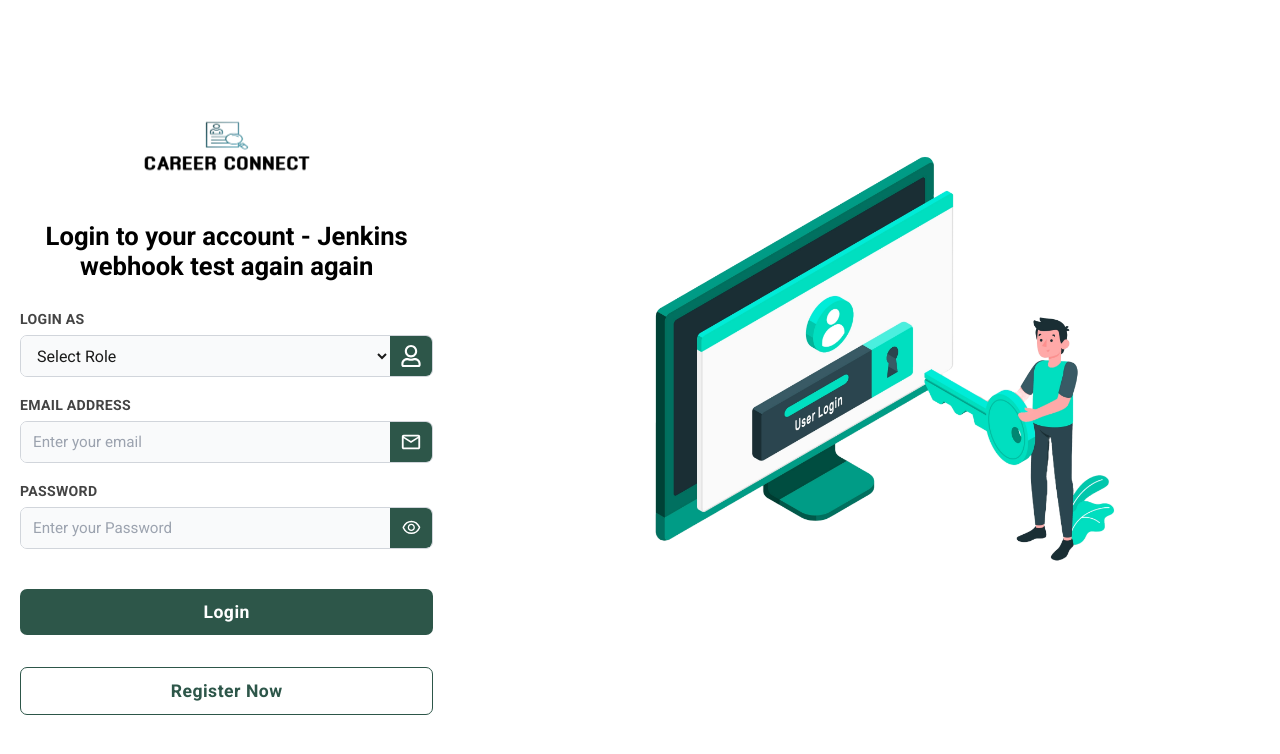
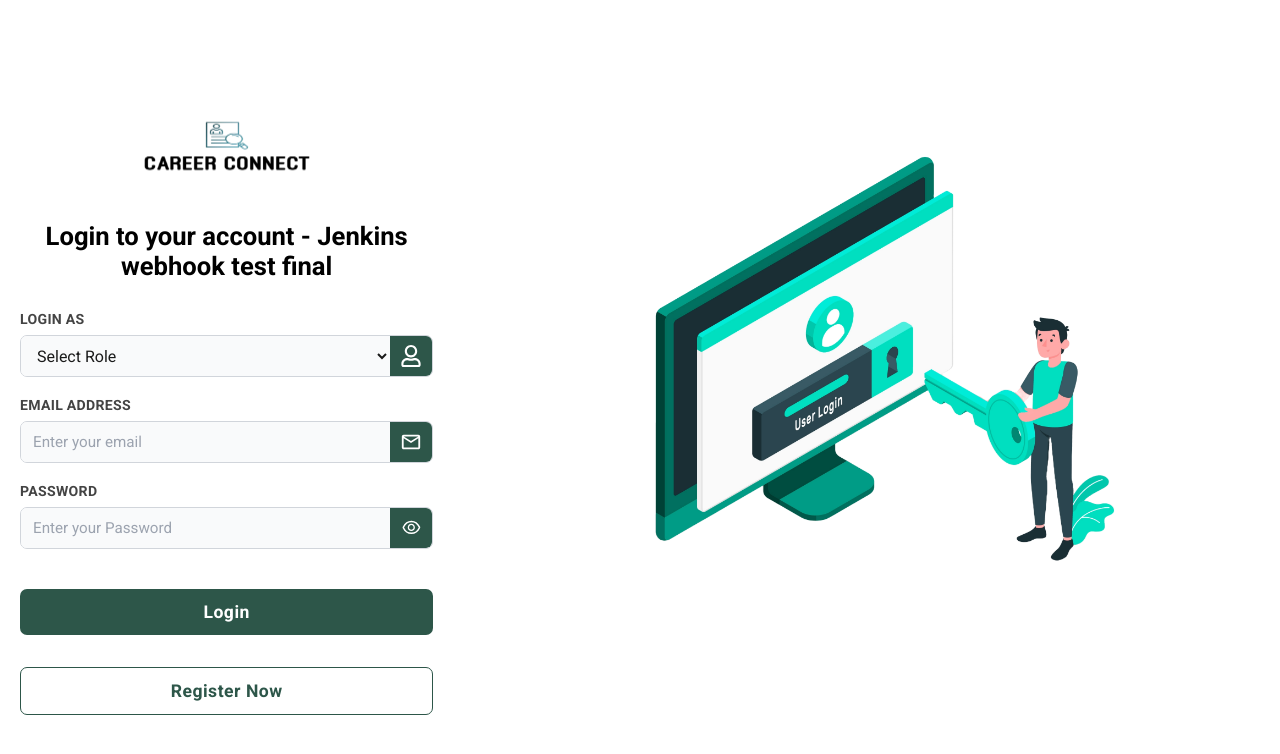
Before and after one commit to mahadihassanrazib/react-job-portal-private, a React (Vite) app in the folder frontend/: page /login in a window 1280 px wide. Shown: the top 754 px of the page. Built offline with nearby package versions, Linux system fonts and the light colour scheme; no server answers.

Commit message:
login page update final

```diff
--- a/frontend/src/components/Auth/Login.jsx
+++ b/frontend/src/components/Auth/Login.jsx
@@ -52,7 +52,7 @@ const Login = () => {
         <div className="container">
           <div className="header">
             <img src="/careerconnect-black.png" alt="logo" />
-            <h3>Login to your account - Jenkins webhook test again again</h3>
+            <h3>Login to your account - Jenkins webhook test final</h3>
           </div>
           <form>
             <div className="inputTag">
```
